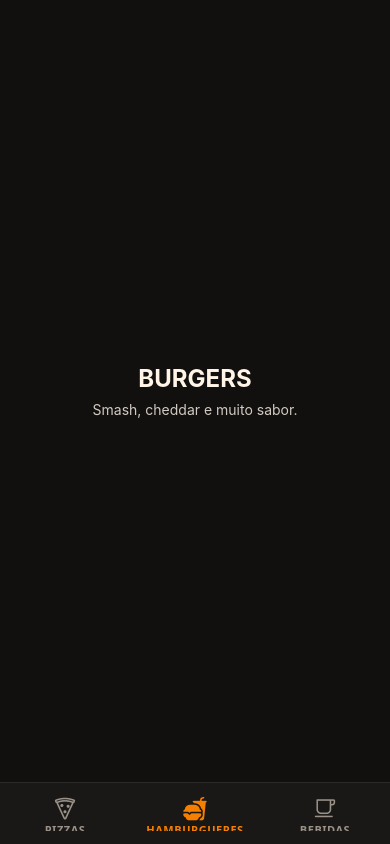
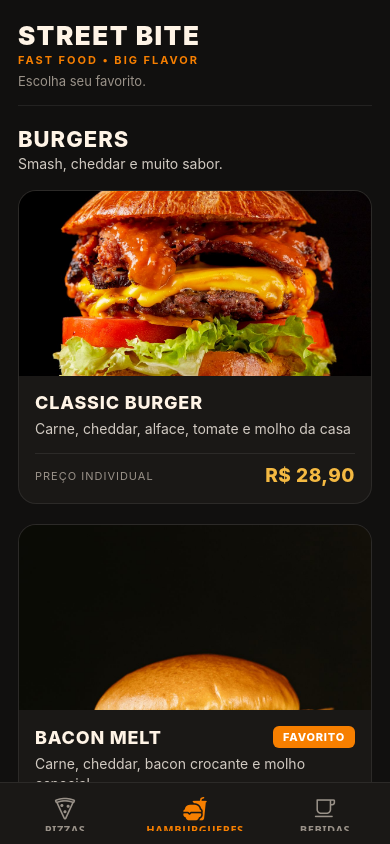
Before and after one commit to wellingtonspdev/Cardapio, a React Native app: screen /Hamburgueres in a window 390 px wide. Built offline with nearby package versions, Linux system fonts and the light colour scheme.

Commit message:
feat: implementar cardapio de hamburgueres

```diff
--- a/src/tela2.js
+++ b/src/tela2.js
@@ -1,31 +1,49 @@
 import React from 'react';
-import { View, Text, StyleSheet } from 'react-native';
+import { ScrollView } from 'react-native';
 import { SafeAreaView } from 'react-native-safe-area-context';
+
+import { Estilo } from './Estilo';
+import Header from './components/Header';
+import ProductCard from './components/ProductCard';
 
 export default function Tela2() {
   return (
-    <SafeAreaView style={styles.container}>
-      <Text style={styles.title}>BURGERS</Text>
-      <Text style={styles.subtitle}>Smash, cheddar e muito sabor.</Text>
+    <SafeAreaView style={Estilo.safeArea} edges={['top', 'left', 'right']}>
+      <ScrollView
+        contentContainerStyle={Estilo.scrollContainer}
+        showsVerticalScrollIndicator={false}
+      >
+        <Header
+          categoryTitle="BURGERS"
+          categorySubtitle="Smash, cheddar e muito sabor."
+        />
+
+        <ProductCard
+          image={require('../assets/burgers/burger-classic.jpg')}
+          title="CLASSIC BURGER"
+          description="Carne, cheddar, alface, tomate e molho da casa"
+          price="R$ 28,90"
+          accessibilityLabel="Hambúrguer Classic Burger com carne artesanal, cheddar derretido, alface, tomate e molho especial"
+        />
+
+        <ProductCard
+          image={require('../assets/burgers/burger-bacon.jpg')}
+          title="BACON MELT"
+          description="Carne, cheddar, bacon crocante e molho especial"
+          price="R$ 32,90"
+          badge="FAVORITO"
+          badgeType="favorito"
+          accessibilityLabel="Hambúrguer Bacon Melt com carne, cheddar cremoso, fatias crocantes de bacon e molho da casa"
+        />
+
+        <ProductCard
+          image={require('../assets/burgers/burger-double.jpg')}
+          title="DOUBLE SMASH"
+          description="Duas carnes, cheddar e molho especial"
+          price="R$ 35,90"
+          accessibilityLabel="Hambúrguer Double Smash com dois discos de smash burger crocantes, duplo cheddar e molho especial"
+        />
+      </ScrollView>
     </SafeAreaView>
   );
 }
-
-const styles = StyleSheet.create({
-  container: {
-    flex: 1,
-    backgroundColor: '#11100F',
-    alignItems: 'center',
-    justifyContent: 'center',
-  },
-  title: {
-    color: '#FFF4E6',
-    fontSize: 24,
-    fontWeight: 'bold',
-  },
-  subtitle: {
-    color: '#D1CAC2',
-    fontSize: 14,
-    marginTop: 8,
-  },
-});
```
